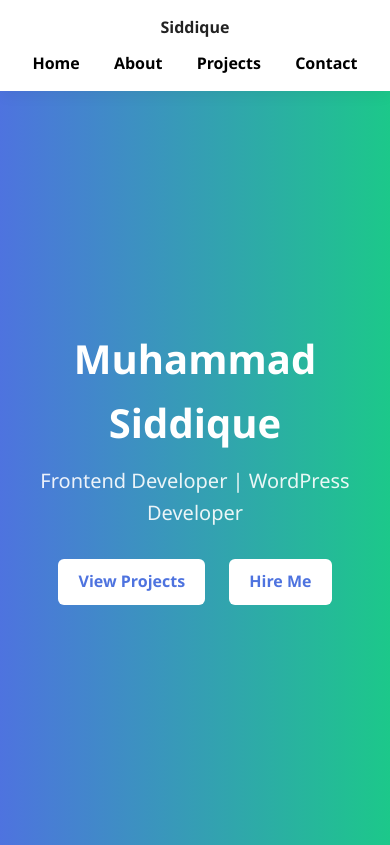
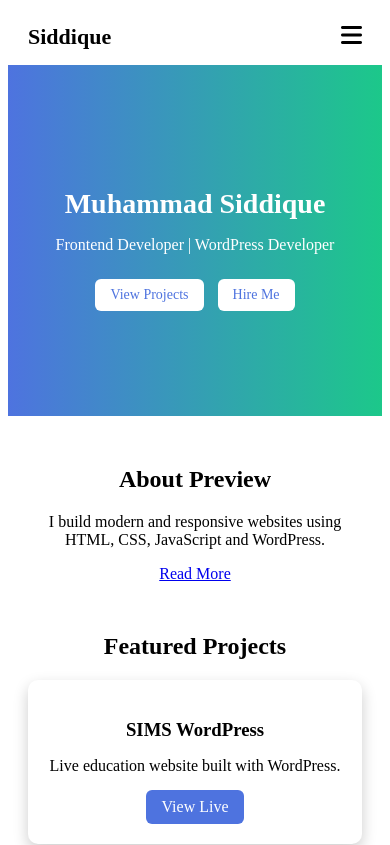
Before and after one commit to Siddique1155/portfolio, a plain HTML site: page index.html in a window 390 px wide. Shown: the top 845 px of the page. Drawn offline with Linux system fonts and the light colour scheme; files that its build step writes are made by us from their sources.

Commit message:
new version

```diff
--- a/index.html
+++ b/index.html
@@ -8,11 +8,42 @@
 <!-- Font Awesome for icons -->
 <link rel="stylesheet" href="https://cdnjs.cloudflare.com/ajax/libs/font-awesome/6.5.0/css/all.min.css">
 
-<!-- Custom CSS -->
-<link rel="stylesheet" href="css/style.css">
+<style>
+/* =================== NAVBAR =================== */
+nav{
+  background:white;
+  padding:15px 20px;
+  display:flex;
+  justify-content:space-between;
+  align-items:center;
+  flex-wrap:wrap;
+  position:relative;
+  z-index:10;
+}
 
-<style>
-/* Hero Section */
+.logo{ font-weight:bold; font-size:22px; }
+
+.nav-links{
+  display:flex;
+  list-style:none;
+  gap:20px;
+}
+
+.nav-links li a{
+  text-decoration:none;
+  color:black;
+  font-weight:bold;
+}
+
+.nav-links li a:hover{ color:#4e73df; }
+
+.menu-icon{
+  display:none;
+  font-size:24px;
+  cursor:pointer;
+}
+
+/* =================== HERO =================== */
 .hero{
   text-align:center;
   padding:100px 20px;
@@ -34,12 +65,12 @@
 }
 .hero .btn:hover{ background:#f1f1f1; }
 
-/* Sections */
+/* =================== SECTIONS =================== */
 .section{ max-width:1000px; margin:50px auto; padding:0 20px; text-align:center; }
 .section h2{ font-size:28px; margin-bottom:20px; }
 .section p{ font-size:18px; }
 
-/* Grid & Cards */
+/* =================== GRID & CARDS =================== */
 .grid{ display:flex; flex-wrap:wrap; justify-content:center; gap:20px; }
 .card{
   background:#fff;
@@ -64,7 +95,7 @@
 }
 .card .btn:hover{ background:#2e59d9; }
 
-/* Footer */
+/* =================== FOOTER =================== */
 footer{
   background: #1a1a1a;
   color: #fff;
@@ -104,38 +135,65 @@ footer{
   color: #4e73df;
 }
 
-/* Navbar */
-nav{
-  background:white;
-  padding:15px;
-  display:flex;
-  justify-content:space-between;
-  align-items:center;
-  flex-wrap:wrap;
+/* =================== RESPONSIVE NAVBAR & HERO =================== */
+@media (max-width:768px){
+  .nav-links{
+    position:absolute;
+    top:60px;
+    left:0;
+    width:100%;
+    background:white;
+    flex-direction:column;
+    text-align:center;
+    display:none;
+    box-shadow:0 6px 15px rgba(0,0,0,0.2);
+  }
+
+  .nav-links li{
+    padding:15px 0;
+  }
+
+  .nav-links.active{
+    display:flex;
+  }
+
+  .menu-icon{
+    display:block;
+  }
+
+  /* Hero scaling for mobile */
+  .hero h1{ font-size:28px; }
+  .hero p{ font-size:16px; }
+  .hero .btn{ padding:8px 15px; margin:5px; font-size:14px; }
+
+  /* Section text scaling */
+  .section h2{ font-size:24px; }
+  .section p{ font-size:16px; }
+
+  /* Cards responsive */
+  .card{ width:90%; margin:auto; }
 }
-nav a{
-  margin:0 15px;
-  text-decoration:none;
-  color:black;
-  font-weight:bold;
-}
-nav a:hover{ color:#4e73df; }
 </style>
 </head>
 <body>
 
-<!-- NAVBAR -->
+<!-- =================== NAVBAR =================== -->
 <nav>
-  <div><strong>Siddique</strong></div>
-  <div>
-    <a href="index.html">Home</a>
-    <a href="about.html">About</a>
-    <a href="projects.html">Projects</a>
-    <a href="contact.html">Contact</a>
+  <div class="logo"><strong>Siddique</strong></div>
+
+  <ul class="nav-links" id="navLinks">
+    <li><a href="index.html">Home</a></li>
+    <li><a href="about.html">About</a></li>
+    <li><a href="projects.html">Projects</a></li>
+    <li><a href="contact.html">Contact</a></li>
+  </ul>
+
+  <div class="menu-icon" onclick="toggleMenu()">
+    <i class="fas fa-bars"></i>
   </div>
 </nav>
 
-<!-- HERO -->
+<!-- =================== HERO =================== -->
 <section class="hero">
   <h1>Muhammad Siddique</h1>
   <p>Frontend Developer | WordPress Developer</p>
@@ -145,14 +203,14 @@ nav a:hover{ color:#4e73df; }
   </div>
 </section>
 
-<!-- ABOUT PREVIEW -->
+<!-- =================== ABOUT PREVIEW =================== -->
 <section class="section">
   <h2>About Preview</h2>
   <p>I build modern and responsive websites using HTML, CSS, JavaScript and WordPress.</p>
   <a href="about.html" class="btn" style="margin-top:20px;">Read More</a>
 </section>
 
-<!-- FEATURED PROJECTS -->
+<!-- =================== FEATURED PROJECTS =================== -->
 <section class="section">
   <h2>Featured Projects</h2>
   <div class="grid">
@@ -169,7 +227,7 @@ nav a:hover{ color:#4e73df; }
   </div>
 </section>
 
-<!-- FOOTER -->
+<!-- =================== FOOTER =================== -->
 <footer>
   <div class="footer-container">
     <p>© 2026 Muhammad Siddique | Available for Remote & Dubai Opportunities</p>
@@ -184,10 +242,17 @@ nav a:hover{ color:#4e73df; }
     <div class="footer-social">
       <a href="https://github.com/Siddique1155" target="_blank" title="GitHub"><i class="fab fa-github"></i></a>
       <a href="https://www.linkedin.com/in/muhammad-siddique-168899220/" target="_blank" title="LinkedIn"><i class="fab fa-linkedin"></i></a>
-      <a href="https://mail.google.com/mail/u/0/#inbox" title="Email"><i class="fas fa-envelope"></i></a>
+      <a href="mailto:your-email@example.com" title="Email"><i class="fas fa-envelope"></i></a>
     </div>
   </div>
 </footer>
 
+<!-- =================== JAVASCRIPT =================== -->
+<script>
+function toggleMenu(){
+  document.getElementById("navLinks").classList.toggle("active");
+}
+</script>
+
 </body>
 </html>
```
